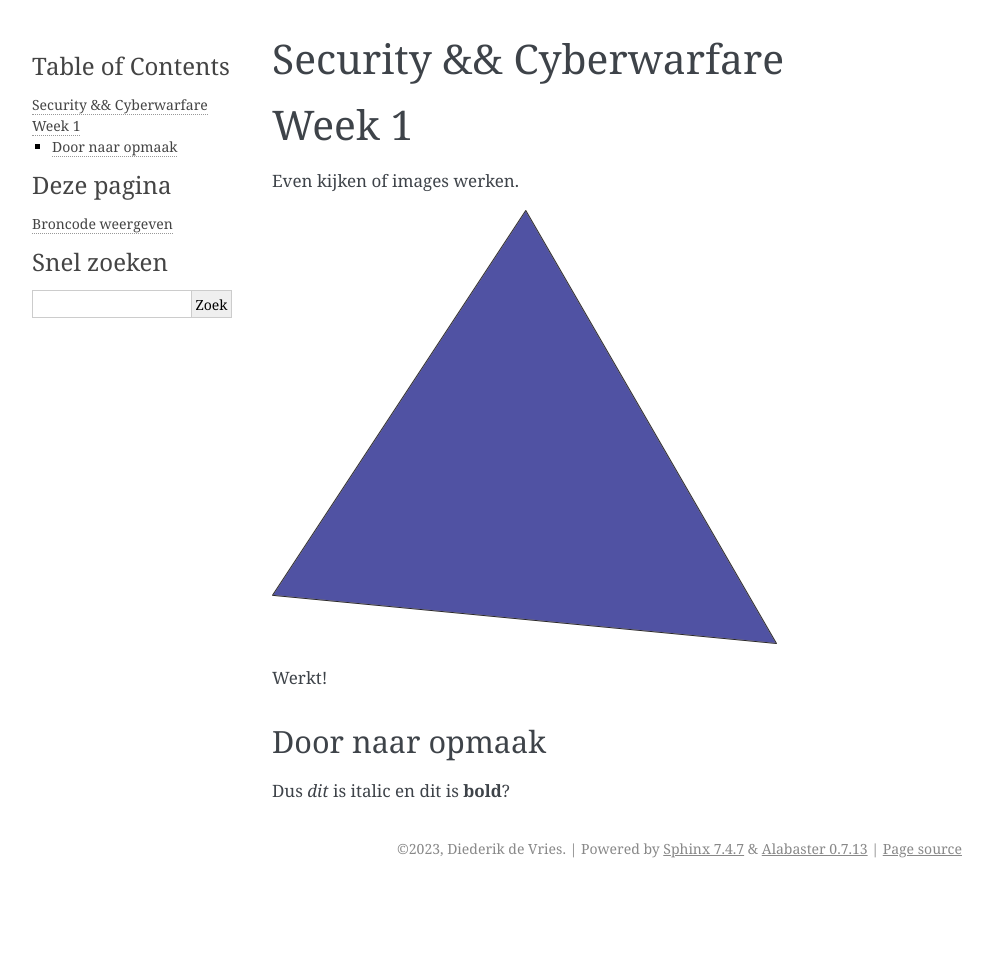
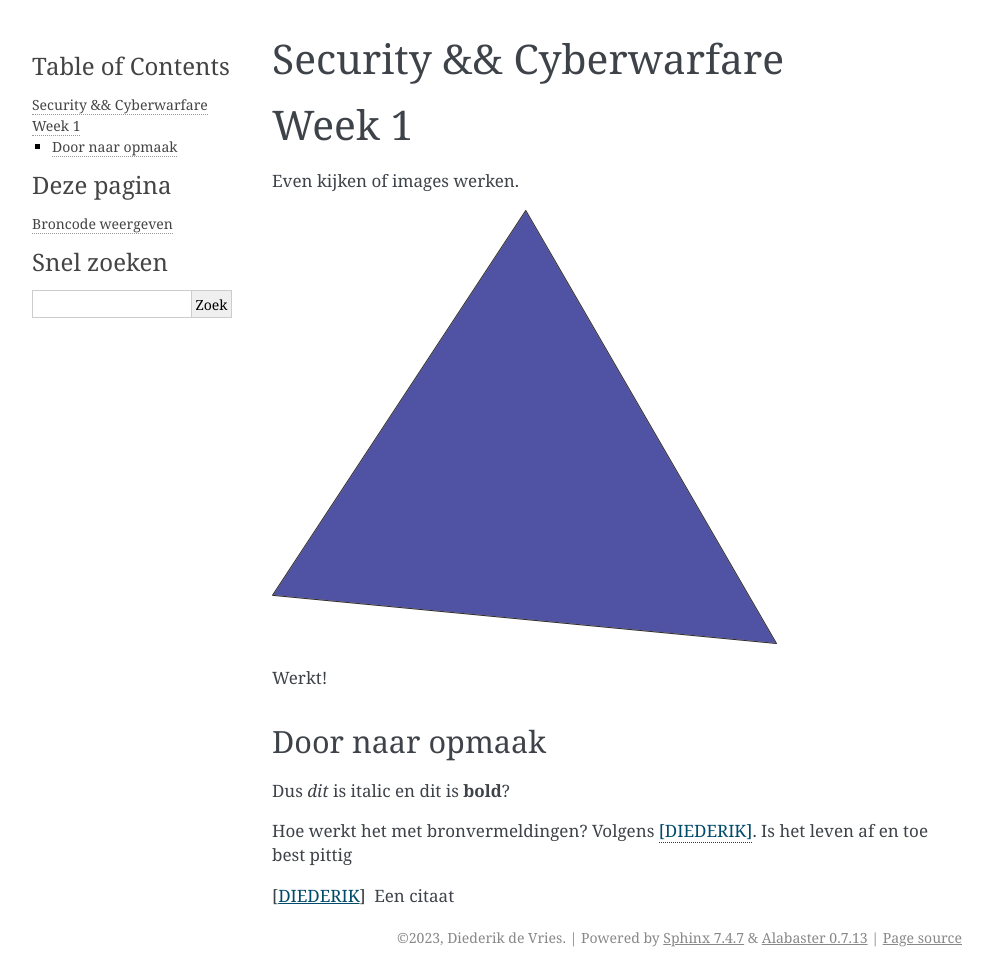
Before and after one commit to diederiknl/bookmaker, a Sphinx documentation site: the page built from source/index.rst, in a window 1280 px wide. Shown: the whole page, without its empty margins (148-1141 px from the left). Built offline with Sphinx 7.4.7, drawn with Linux system fonts in a browser that asks for light colours; before the commit the page ends 900 px from its top, so only the background shows below that.

Commit message:
Citatentest

```diff
--- a/source/index.rst
+++ b/source/index.rst
@@ -26,7 +26,10 @@ Dus *dit* is italic en dit is **bold**?
 
 
 
+Hoe werkt het met bronvermeldingen? Volgens [DIEDERIK]_.
+Is het leven af en toe best pittig
 
+.. [DIEDERIK] Een citaat
 
 
 
```
